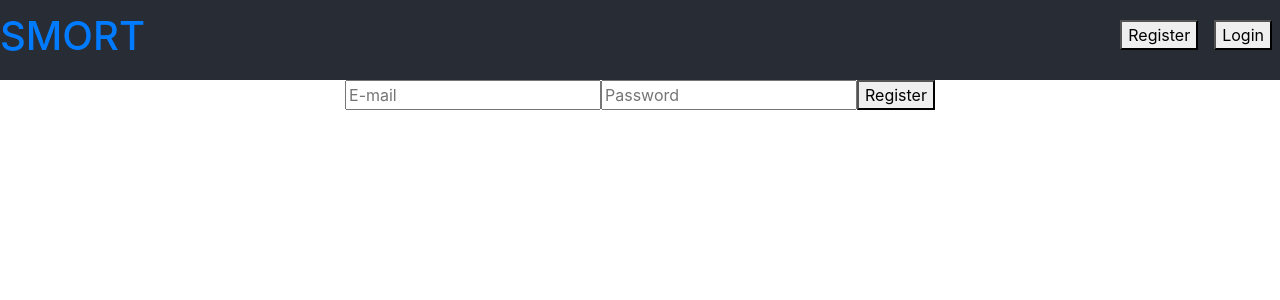
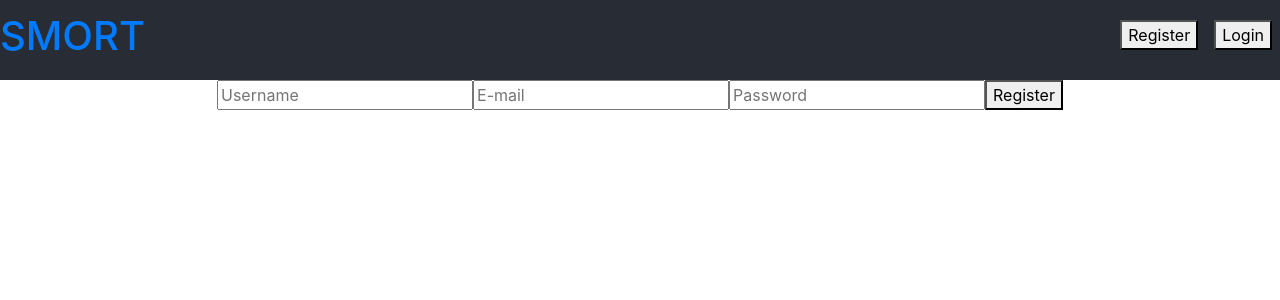
Before and after one commit to Ibirn/retodo, a React (Create React App) app in the folder smtd/: page /register in a window 1280 px wide. Shown: the top 300 px of the page. Built offline with nearby package versions, Linux system fonts and the light colour scheme.

Commit message:
Change submission function to properly prevent default but stil submit data to backend.

```diff
--- a/smtd/src/components/Register.jsx
+++ b/smtd/src/components/Register.jsx
@@ -21,17 +21,24 @@ export default function Register(props) {
   };
 
   const registrationSubmit = (e) => {
-    // e.preventDefault();
-    console.log("GRABBIN E: ", e);
-    axios.post(`/api/users`, e).then((response) => {
+    e.preventDefault();
+    console.log("GRABBIN E: ", registration);
+    axios.post(`/api/users`, registration).then((response) => {
       console.log("REGRESP: ", response.data);
     });
   };
 
   return (
     <div>
-      <form action="/api/users" method="POST">
+      <form>
         <div>
+          <input
+            type="text"
+            name="username"
+            placeholder="Username"
+            onChange={handleChange}
+            required
+          />
           <label htmlFor="email"></label>
           <input
             type="email"
@@ -48,7 +55,7 @@ export default function Register(props) {
             onChange={handleChange}
             required
           />
-          <button onClick={() => registrationSubmit(registration)}>
+          <button type="submit" onClick={(e) => registrationSubmit(e)}>
             Register
           </button>
         </div>
```
